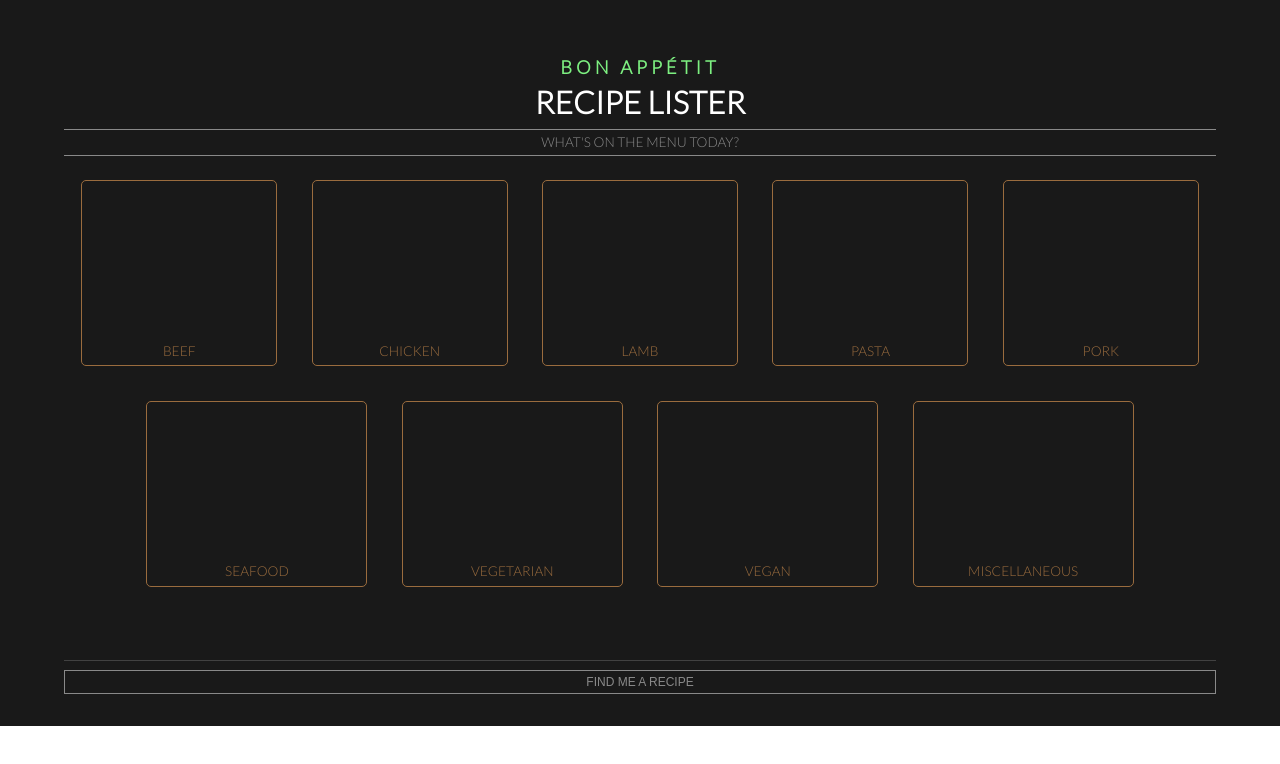
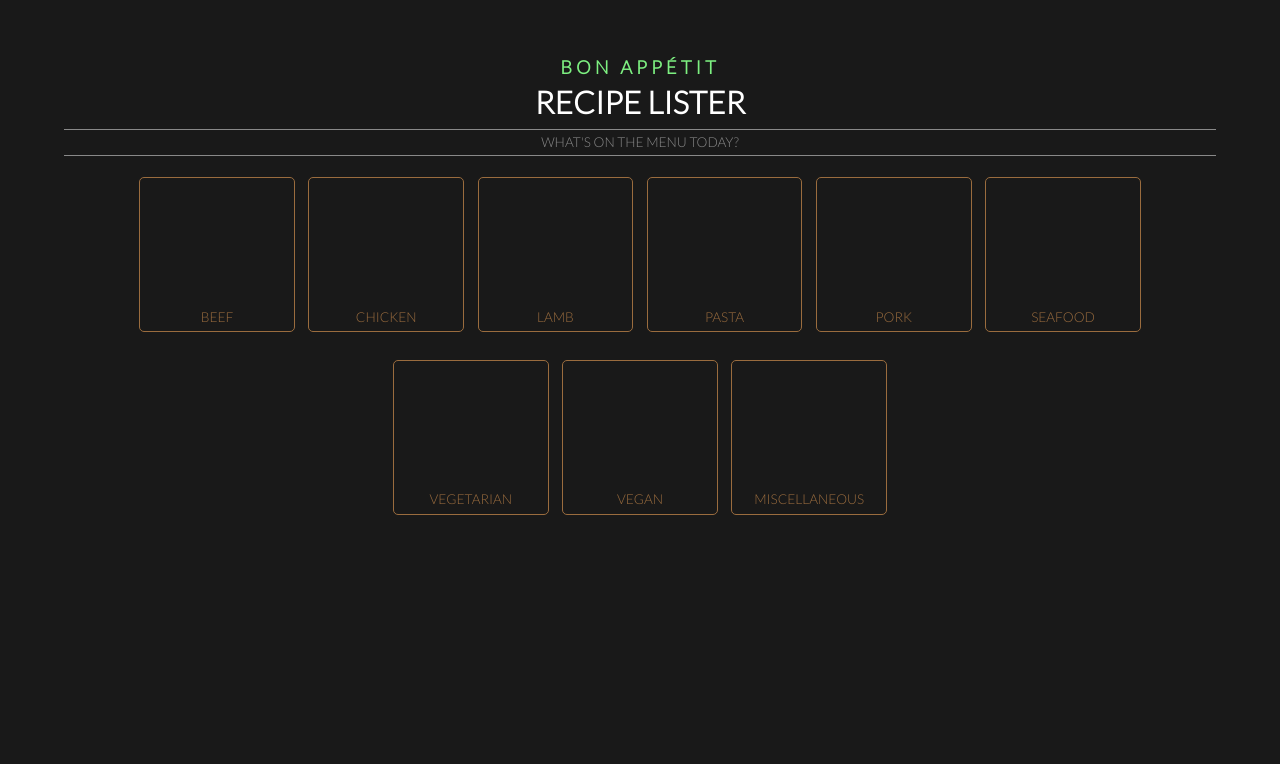
Before and after one commit to larrycustodio/recipe-finder, a React app: page / in a window 1280 px wide. Shown: the top 764 px of the page. Built offline with nearby package versions, Linux system fonts and the light colour scheme.

Commit message:
added initial state render

```diff
--- a/src/js/app.jsx
+++ b/src/js/app.jsx
@@ -2,20 +2,26 @@
 
 import { Wrapper } from './styles';
 import Header from './components/Header';
+import Selector from './components/Selector';
 import Form from './components/Form';
 import CategoryPicker from './components/CategoryPicker';
 import RecipeSearchResults from './components/RecipeSearchResults';
+
 class App extends Component {
   constructor(props) {
     super(props);
-    this.state = {
+    this.initialState = {
       timeOfDay: '',
       categories: ['beef', 'chicken', 'lamb', 'pasta', 'pork', 'seafood', 'vegetarian', 'vegan', 'miscellaneous'],
       isSearched: false,
       isSearchError: null,
       results: [],
+      activeResult: 0,
       selectedCategory: ''
-    }
+    };
+    this.state = this.initialState;
+
+    this.resetState = this.resetState.bind(this);
     this.searchStringChangeHandler = this.searchStringChangeHandler.bind(this);
     this.submitHandler = this.submitHandler.bind(this);
     this.searchRecipes = this.searchRecipes.bind(this);
@@ -24,6 +30,11 @@
   }
   componentDidMount() {
     this.setTimeOfDay();
+  }
+  resetState(){
+    this.setState({
+      ...this.initialState
+    });
   }
   setTimeOfDay() {
     const currentHour = (new Date()).getHours();
@@ -92,22 +103,30 @@
     return (
       <Wrapper>
         <Header timeOfDay={this.state.timeOfDay} />
+        <Selector
+          isSelected={this.state.isSearched}
+          selectedCategory={this.state.selectedCategory}
+          reset={this.resetState}
+          />
         <RecipeSearchResults
           isSelected={this.state.isSearched}
           selectedCategory={this.state.selectedCategory}
           recipes={this.state.results}
           isError={this.state.isSearchError}
+          activeResult={this.state.activeResult}
+          // onAccept={}
+          // onDeny={}
         />
         <CategoryPicker
           isSelected={this.state.isSearched}
           choices={this.state.categories}
           categoryClick={this.categoryClickHandler} />
-        <Form
+        {/* <Form
           timeOfDay={this.state.timeOfDay}
           onSearchStringChange={this.searchStringChangeHandler}
           submitHandler={this.submitHandler}
           submitted={this.state}
-        />
+        /> */}
       </Wrapper>
     );
   }
--- a/src/js/components/CategoryPicker.js
+++ b/src/js/components/CategoryPicker.js
@@ -1,24 +1,57 @@
 import React from 'react';
-import {
-    CategoryWrapper,
-    CategoryButton
-} from '../styles';
+import styled from 'styled-components';
+
+const Wrapper = styled.div`
+    display: flex;
+    flex-flow: row wrap;
+    justify-content: center;
+`;
+
+const Button = styled.div`
+    display: flex;
+    justify-content: center;
+    align-items: flex-end;
+    border: 1px solid rgb(154, 108, 62);
+    border-radius: 5px;
+    color: rgb(154, 108, 62);
+    flex: 1 0 50%;
+    font-size: 0.85em;
+    height: 15.5vh;
+    max-width: 46.19%;
+    margin: 1.5%;
+    text-transform: uppercase;
+    text-align: center;
+    span {
+        padding: 0.5em 0;
+    }
+    @media(min-width: 768px){
+        flex: 1 0 18vw;
+        height: 18vw;
+        margin: 1em 0.5em;
+        max-width: 18vw;
+    }
+    @media(min-width: 1280px){
+        flex: 1 0 12vw;
+        height: 12vw;
+        max-width: 12vw;
+    }
+`;
 
 const CategoryPicker = props => {
     return !props.isSelected ?
         (
-            <CategoryWrapper>
+            <Wrapper>
                 {
                     props.choices.map(choice => (
-                        <CategoryButton
+                        <Button
                             key={choice.toLowerCase()}
                             data-category={choice}
                             onClick={props.categoryClick}>
                             <span>{choice}</span>
-                        </CategoryButton>
+                        </Button>
                     ))
                 }
-            </CategoryWrapper>
+            </Wrapper>
         )
         :
         null;
--- a/src/js/components/RecipeSearchResults.js
+++ b/src/js/components/RecipeSearchResults.js
@@ -1,11 +1,7 @@
 import React from 'react';
 import styled from 'styled-components';
 
-const RecipeListWrapper = styled.div`
-
-`;
-
-const RecipePreview = styled.div`
+const RecipeViewWrapper = styled.div`
     p {
         margin-bottom: 0;
         text-transform: uppercase;
@@ -23,30 +19,25 @@
 `;
 
 const RecipeImageContainer = styled.div`
-background: linear-gradient(to bottom,rgb(37, 37, 37),rgb(110, 132, 93));    width: 17.5em;
+    background: linear-gradient(to bottom,rgb(37, 37, 37),rgb(110, 132, 93));    width: 17.5em;
     height: 17.5em;
+    max-width: 100%;
+    margin: 0 auto;
     img {
-        max-width: 100%;
+        width: 100%;
     }
 `
 
-const RecipesList = props => {
+const RecipeView = props => {
+    const { strMeal, strMealThumb } = props.recipe;
     return (
-        <RecipeListWrapper>
-            {
-                props.list.map(listItem => {
-                    return (
-                        <RecipePreview key={listItem.idMeal}>
-                            <p>How about...</p>
-                            <h1>{listItem.strMeal}</h1>
-                            <RecipeImageContainer>
-                                <img src={listItem.strMealThumb} />
-                            </RecipeImageContainer>
-                        </RecipePreview>
-                    );
-                })
-            }
-        </RecipeListWrapper>
+        <RecipeViewWrapper>
+            <p>How about...</p>
+            <h1>{strMeal}</h1>
+            <RecipeImageContainer>
+                <img src={strMealThumb} />
+            </RecipeImageContainer>
+        </RecipeViewWrapper>
     );
 };
 
@@ -59,7 +50,7 @@
 const RecipeSearchResults = props => {
     return props.isSelected ?
         props.recipes.length ?
-            <RecipesList list={props.recipes} />
+            <RecipeView recipe={props.recipes[props.activeResult]} />
             :
             (
                 <div>Finding {props.selectedCategory} recipes...</div>
--- /dev/null
+++ b/src/js/components/Selector.js
@@ -0,0 +1,30 @@
+import React from 'react';
+import styled from 'styled-components';
+
+const Wrapper = styled.div`
+    color: rgb(199, 141, 85);
+    display: flex;
+    justify-content: space-between;
+    text-align: center;
+    text-transform: uppercase;
+`;
+
+const Button = styled.div`
+    color: rgb(199, 141, 85);
+`;
+
+const Selector = props => {
+    return props.isSelected?
+    (
+        <Wrapper>
+            <i />
+            Showing "{props.selectedCategory}" recipes
+            <Button onClick={props.reset}>
+                x
+            </Button>
+        </Wrapper>
+    ) :
+    null;
+};
+
+export default Selector;
--- a/src/js/index.js
+++ b/src/js/index.js
@@ -5,7 +5,6 @@
 // Import Root App
 import App from './app';
 
-// Render to app nodeName ID on HTML
 render(
     <App />,
     document.getElementById("app")
--- a/src/js/styles/index.js
+++ b/src/js/styles/index.js
@@ -8,6 +8,7 @@
     width: 100%;
   }
   #app {
+      background-color: rgb(25,25,25);
       height: 100vh;
       overflow-y: scroll;
   }
@@ -34,9 +35,9 @@
  * Components
  */
 export const Wrapper = styled.main`
-    background: ${colors.bg};
     color: ${colors.white};
     font-family: 'Lato', 'Helvetica Neue', sans-serif;
+    height: 100vh;
     padding: 2em 4em;
 `;
 
@@ -96,7 +97,6 @@
 export const Form = styled.form`
     margin-top: 1.5em;
     label {
-        background-color: ${colors.bg};
         color: ${colors.green};
         display: block;
         font-size: 0.80rem;
@@ -145,39 +145,3 @@
         color: ${colors.white};
     }
 `;
-
-/*
- * Category Wrapper
- */
-export const CategoryWrapper = styled.div`
-    display: flex;
-    flex-flow: row wrap;
-    justify-content: center;
-`;
-
-export const CategoryButton = styled.div`
-    display: flex;
-    justify-content: center;
-    align-items: flex-end;
-    border: 1px solid ${colors.brown};
-    border-radius: 5px;
-    color: ${colors.brown};
-    flex: 1 0 50%;
-    font-size: 0.85em;
-    height: 15.5vh;
-    max-width: 46.19%;
-    margin: 1.5%;
-    text-transform: uppercase;
-    text-align: center;
-    span {
-        padding: 0.5em 0;
-    }
-    @media(min-width: ${ipad}){
-        flex: 1 0 15%;
-        max-width: 19%;
-    }
-    @media(min-width: ${desktop}){
-        flex: 1 0 16.5%;
-        height: 23vh;
-    }
-`;
```
Also changed, not shown: .babelrc (added).
